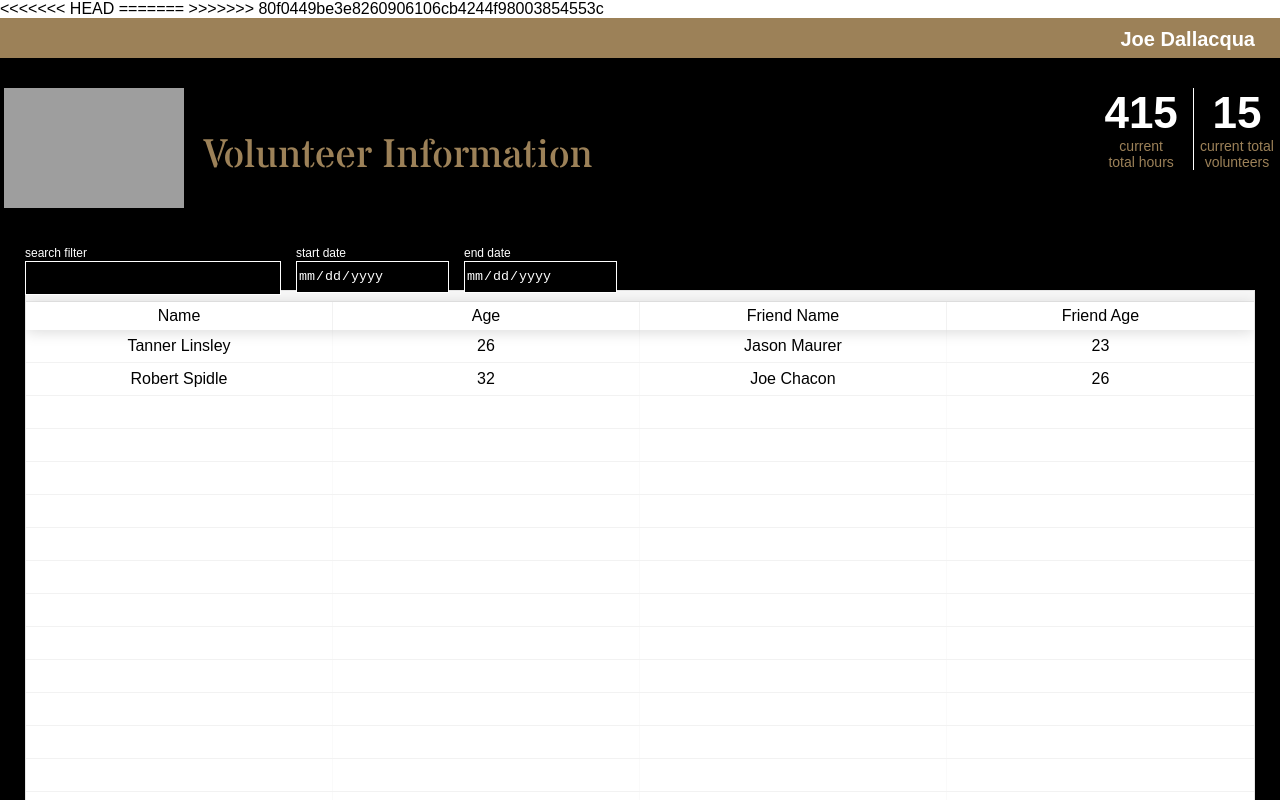
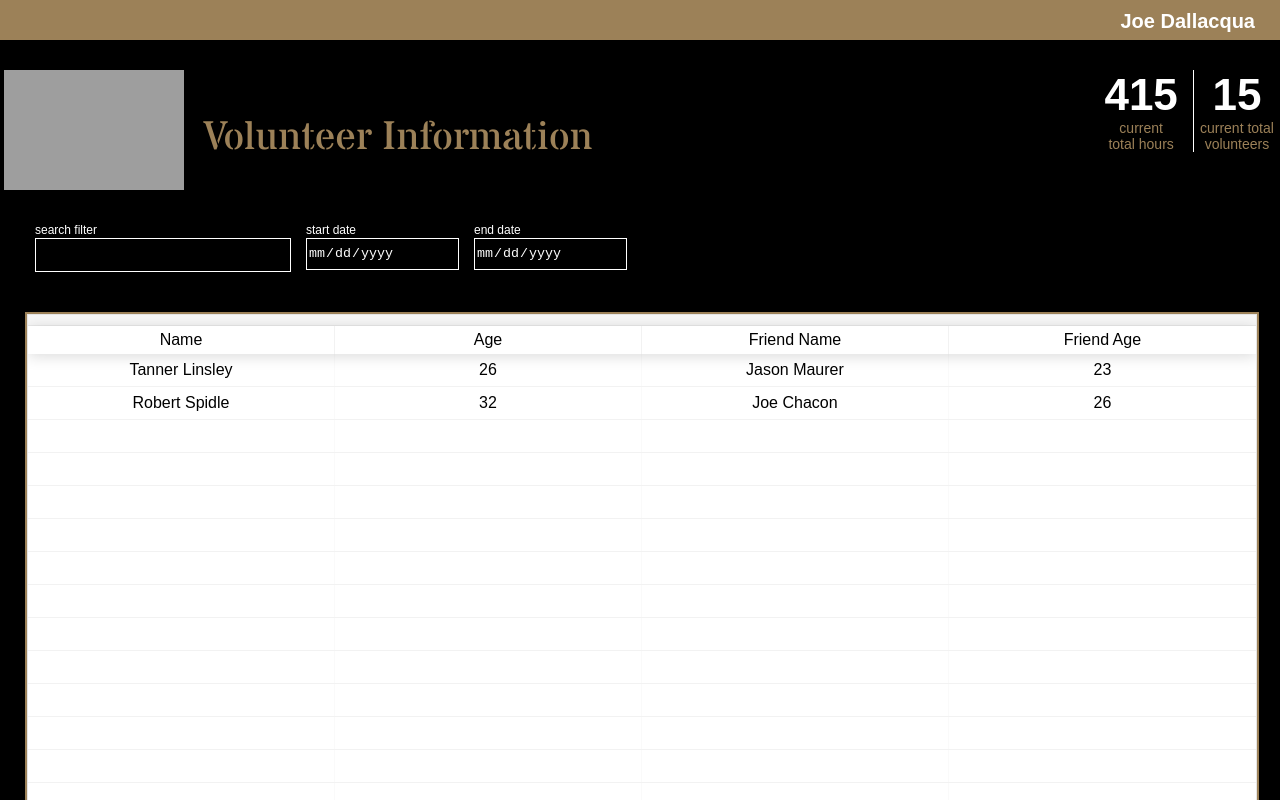
Before and after one commit to robert-spidle/PawsAndStripesWeb, a React (Create React App) app: page / in a window 1280 px wide. Shown: the top 800 px of the page. Built offline with nearby package versions, Linux system fonts and the light colour scheme; grey boxes are pictures that could not be loaded.

Commit message:
More CSS changes

```diff
--- a/public/index.html
+++ b/public/index.html
@@ -19,11 +19,7 @@
       work correctly both with client-side routing and a non-root public URL.
       Learn how to configure a non-root public URL by running `npm run build`.
     -->
-<<<<<<< HEAD
     <title>Paws and Stripes Volunteer Hours</title>
-=======
-    <title>React App</title>
->>>>>>> 80f0449be3e8260906106cb4244f98003854553c
   </head>
   <body>
     <noscript>
--- a/src/App.css
+++ b/src/App.css
@@ -18,6 +18,7 @@
   font-size: large;
   height: 100px;
   padding-top: 30px;
+  padding-bottom: 20px;
   background-color: #000;
 }
 
@@ -85,7 +86,7 @@
   display: flex;
   flex-direction: column;
   height: stretch;
-  padding-top: 50px;
+  padding-top: 70px;
   padding-left: 25px;
   background-color: #000;
   color: #FFF;
@@ -114,7 +115,8 @@
 .Search-criteria {
   display: flex;
   position: relative;
-  top: 5px;
+  top: -40px;
+  left: 10px;
   color: #FFF;
   z-index: 1;
 }
@@ -125,6 +127,9 @@
   width: 98%;
   height: stretch;
   align-items: 'stretch';
+  border-style: solid;
+  border-width: 2px;
+  border-color: #9c8158;
 }
 
 .Labels {
--- a/src/Results.js
+++ b/src/Results.js
@@ -47,7 +47,7 @@ class Results extends React.Component {
                 <ReactTable
                     data={data}
                     columns={columns}
-                    className="ReactTable -highlight"
+                    className="-highlight"
                 />
         )
     }
```
